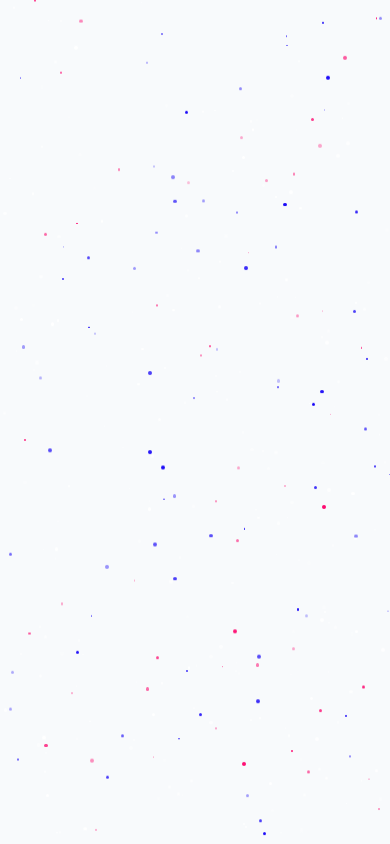
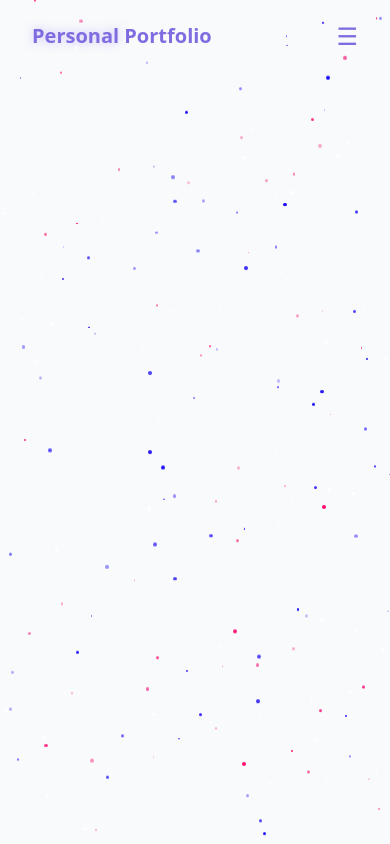
Before and after one commit to hanisha-senthilkumar/portfoliohani, a React (Vite) app in the folder vite-project/: page / in a window 390 px wide. Built offline with nearby package versions, Linux system fonts and the light colour scheme.

Commit message:
updated Navbar Components

```diff
--- /dev/null
+++ b/vite-project/src/Components/Navbar.jsx
@@ -0,0 +1,91 @@
+import { useState, useEffect } from "react";
+import { cn } from "../lib/utils";
+
+const Navbar = () => {
+  const navItems = [
+    { name: "Home", href: "#home" },
+    { name: "About", href: "#about" },
+    { name: "Projects", href: "#projects" },
+    { name: "Skills", href: "#skills" },
+    { name: "Contact", href: "#contact" },
+  ];
+
+  const [scrolling, setScrolling] = useState(false);
+  const [menuOpen, setMenuOpen] = useState(false);
+
+  useEffect(() => {
+    const handleScroll = () => {
+      setScrolling(window.scrollY > 10);
+    };
+
+    window.addEventListener("scroll", handleScroll);
+    return () => window.removeEventListener("scroll", handleScroll);
+  }, []);
+
+  return (
+    <nav
+      className={cn(
+        "fixed w-full z-40 transition-all duration-300",
+        scrolling ? "py-3 bg-background/80 backdrop-blur-md shadow-sm" : "py-5"
+      )}
+    >
+      <div className="container flex items-center justify-between">
+        <a href="#" className="text-xl font-bold text-primary flex items-center">
+          <span className="relative z-10">
+            <span className="text-glow text-primary">Personal</span> Portfolio
+          </span>
+        </a>
+
+        {/* Desktop Nav */}
+        <div className="hidden md:flex items-center space-x-6">
+          {navItems.map((item) => (
+            <a
+              key={item.name}
+              href={item.href}
+              className="text-foreground/80 hover:text-primary transition-colors duration-300"
+            >
+              {item.name}
+            </a>
+          ))}
+        </div>
+
+        {/* Mobile Menu Button */}
+        <button
+          className="md:hidden text-primary text-2xl"
+          onClick={() => setMenuOpen(true)}
+        >
+          ☰
+        </button>
+      </div>
+
+      {/* Mobile Menu Overlay */}
+      <div
+        className={cn(
+          "fixed inset-0 bg-background/95 backdrop-blur-md z-50 flex flex-col items-center justify-center text-xl space-y-6 transition-all duration-300 md:hidden",
+          menuOpen ? "opacity-100 visible" : "opacity-0 invisible"
+        )}
+      >
+        {navItems.map((item) => (
+          <a
+            key={item.name}
+            href={item.href}
+            className="text-foreground/80 hover:text-primary transition"
+            onClick={() => setMenuOpen(false)}
+          >
+            {item.name}
+          </a>
+        ))}
+
+        {/* Close button */}
+        <button
+          className="absolute top-5 right-5 text-3xl text-primary"
+          onClick={() => setMenuOpen(false)}
+        >
+          ✕
+        </button>
+      </div>
+    </nav>
+  );
+};
+
+export default Navbar;
--- a/vite-project/src/Home.jsx
+++ b/vite-project/src/Home.jsx
@@ -2,12 +2,13 @@
 
 import ThemeToggle from "./Components/ThemeToggle";
 import BackgroundAnimations from "./Components/Background";
+import  Navbar from "./Components/Navbar";
 
 
 
 const Home = () => {
   return (
-    <div className="min-h-screen bg-background text-foreground overflow-x-hidden">
+    <div className="min-h-screen bg-background text-foreground ">
       {/*Theme Toggle */}
       <ThemeToggle />
       {/*Background Effect */}
@@ -17,6 +18,7 @@ const Home = () => {
 </div>
 
       {/*Navbar*/}
+      <Navbar />
       {/*Main Content */}
       {/*Footer*/}
     </div>
```
